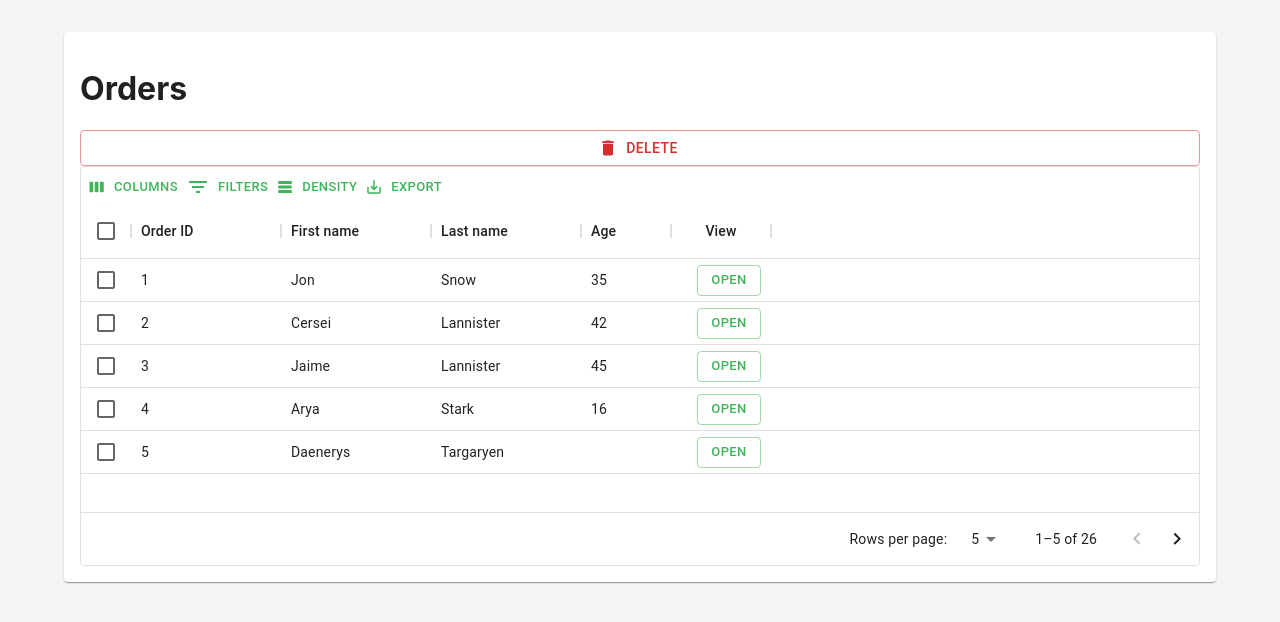
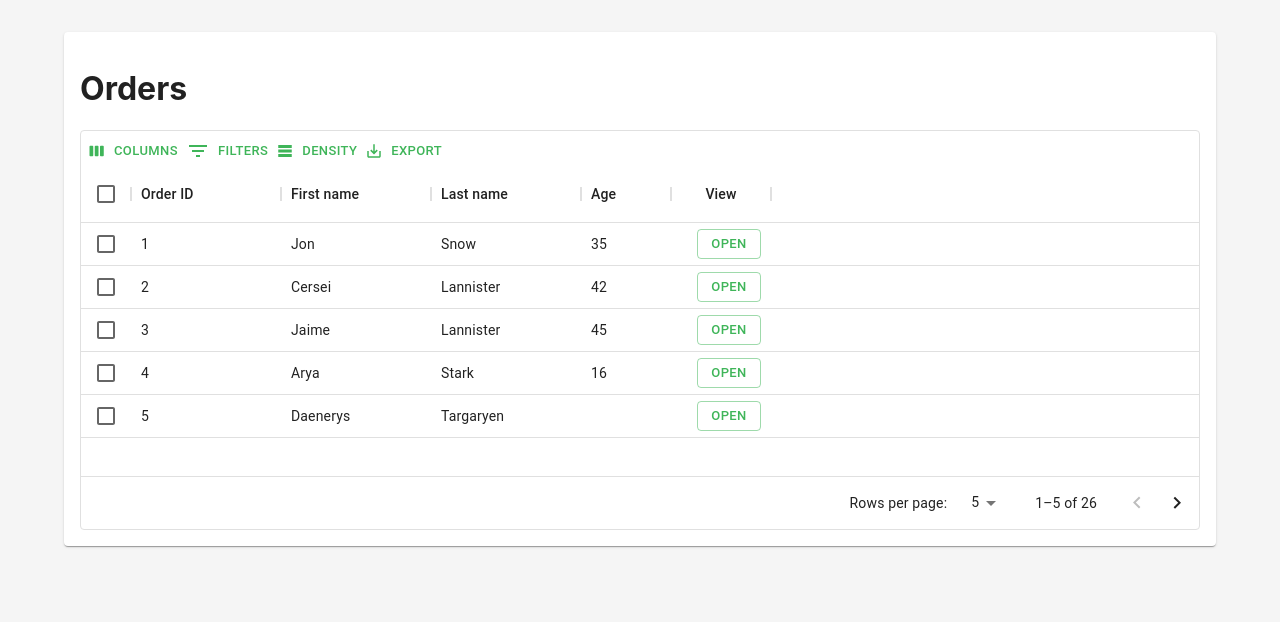
Before and after one commit to Async-Devs/agriventure-express-web-frontend, a React (Create React App) app: page /orders in a window 1280 px wide. Shown: the top 622 px of the page. Built offline with nearby package versions, Linux system fonts and the light colour scheme.

Commit message:
Update orders.jsx

```diff
--- a/src/pages/orders/orders.jsx
+++ b/src/pages/orders/orders.jsx
@@ -5,8 +5,6 @@ import Container from "@mui/material/Container";
 import Box from "@mui/material/Box";
 import theme from "../../components/theme/theme";
 import OrderTable from "./orderTable";
-import Button from "@mui/material/Button";
-import DeleteIcon from "@mui/icons-material/Delete";
 
 
 function Orders(){
@@ -25,17 +23,12 @@ function Orders(){
 						overflow: "auto",
 					}}
 				>
-
-
 					<Grid container spacing={0}>
 						<Grid item xs={12}>
 							<Container maxWidth="lg" sx={{ mt: 4, mb: 4 }}>
 								<Grid item xs={12}>
 									<Paper sx={{ p: 2, display: "flex", flexDirection: "column" }}>
 										<h1>Orders</h1>
-										<Button variant="outlined" startIcon={<DeleteIcon/>} color={"error"}>
-									Delete
-										</Button>
 										<OrderTable/>
 									</Paper>
 								</Grid>
@@ -45,7 +38,6 @@ function Orders(){
 						</Grid>
 
 					</Grid>
-
 				</Box>
 			</Box>
 		</ThemeProvider>
```
